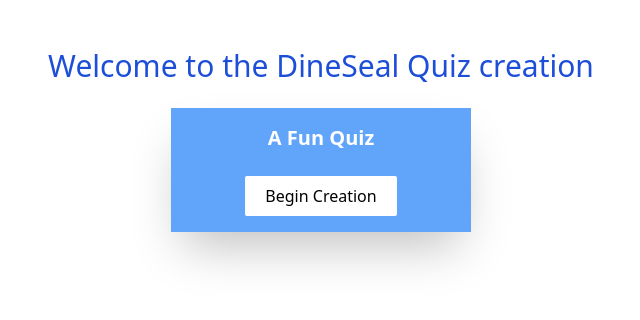
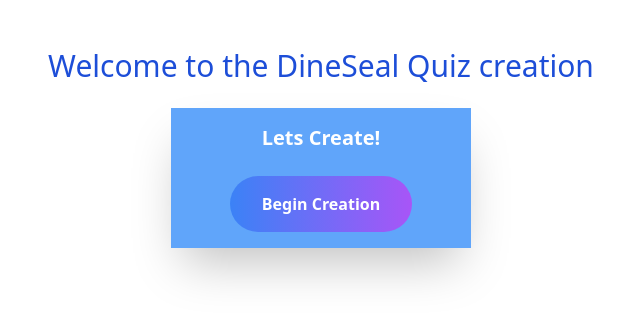
Before and after one commit to Manishsaily/visionVerse-Project, a Next.js app: page / in a window 1280 px wide. Shown: the top 320 px of the page, without its empty margins (319-959 px from the left). Built offline with nearby package versions, Linux system fonts and the light colour scheme.

Commit message:
button changes

```diff
--- a/src/app/components/Quizeselection.jsx
+++ b/src/app/components/Quizeselection.jsx
@@ -9,12 +9,12 @@
           </h1>
           <div className=" flex justify-center items-center">
             <div className=" w-[300px] px-8 py-4 shadow-2xl bg-blue-400 text-white flex justify-center items-center flex-col gap-6 ">
-              <h1 className=" font-extrabold text-xl ">A Fun Quiz</h1>
-              <div className="w-full justify-center flex">
-                <button className=" bg-white px-5 py-2 rounded-sm text-black hover:cursor-pointer">
-                  <Link href="/testType" >Begin Creation</Link>
-                </button>
-              </div>
+              <h1 className=" font-extrabold text-xl ">Lets Create!</h1>
+
+              <button className="px-8 py-4 bg-gradient-to-r from-blue-500 to-purple-500 text-white font-bold rounded-full transition-transform transform-gpu hover:-translate-y-1 hover:shadow-lg">
+                <Link href="/testType" >Begin Creation</Link>
+              </button>
+
             </div>
           </div>
         </div>
```
